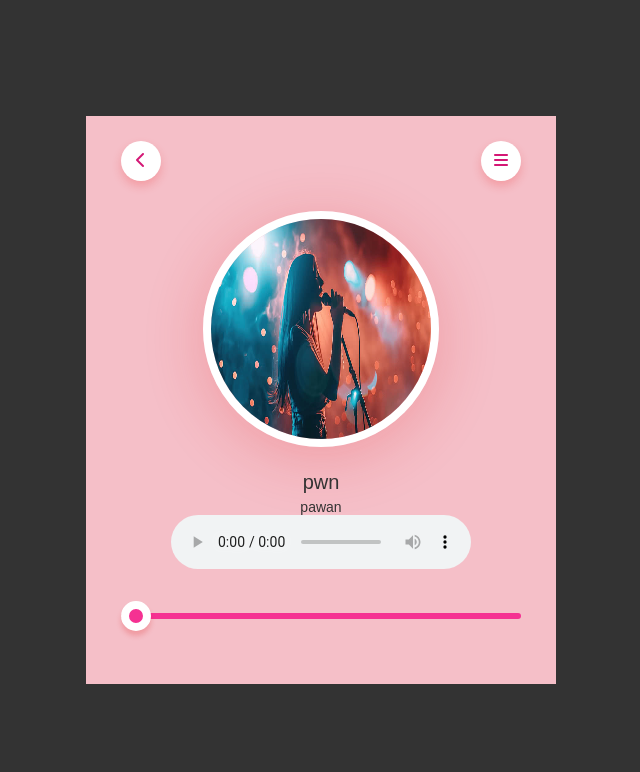
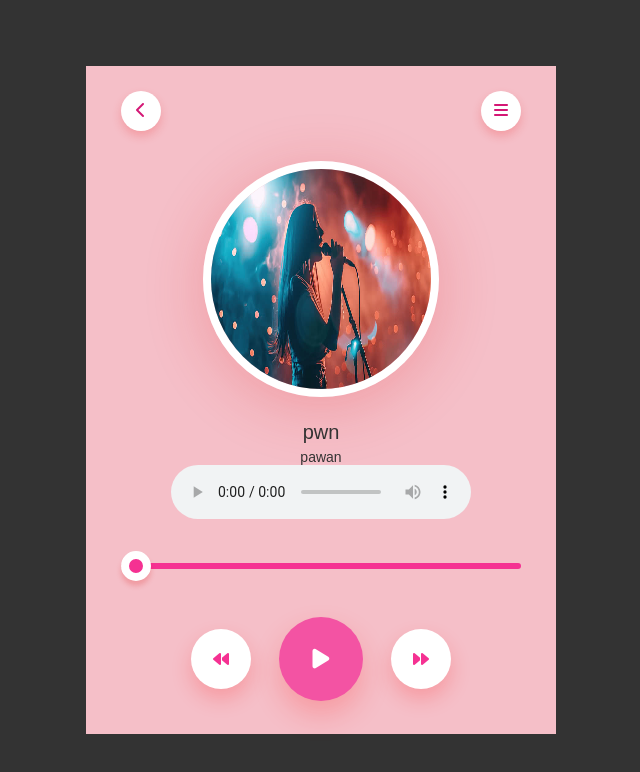
Before and after one commit to pwn0471/Music-Player, a plain HTML site: page index.html in a window 1280 px wide. Shown: the whole page, without its empty margins (319-959 px from the left). Drawn offline with Linux system fonts and the light colour scheme.

Commit message:
fourth commit

```diff
--- a/index.html
+++ b/index.html
@@ -26,7 +26,17 @@
                 <source src="media/Gehra-Hua-by-Irshad-Kamil(PagalWorldi.com.co).mp3" type="audio/mp3">
             </audio>
             <input type="range" value="0" id="progress">
+
+            <div class="controls">
+                <div><i class="fa-solid fa-backward"></i></div>
+                <div><i class="fa-solid fa-play"></i></div>
+                <div><i class="fa-solid fa-forward"></i></div>
+
+
+            </div>
         </div>
     </div>
+
+    <script> </script>
 </body>
 </html>
--- a/style.css
+++ b/style.css
@@ -79,3 +79,30 @@ nav .circle{
     border: 8px solid #fff;
     box-shadow: 0 5px 5px rgba(225, 26, 26, 0.22);
 }
+
+.controls{
+    display: flex;
+    justify-content: center;
+    align-items: center;
+
+}
+
+.controls div{
+    width: 60px;
+    height: 60px;
+    margin: 20px;
+    background: #fff;
+    display: inline-flex;
+    align-items: center;
+    justify-content: center;
+    border-radius: 50%;
+    color: #f53192;
+    box-shadow: 0 10px 20px rgb(255, 26, 26, 0.22);
+    cursor: pointer;
+}
+
+.controls div:nth-child(2){
+    transform: scale(1.4);
+    background-color: #f353a3;
+    color: #fff;
+}
```
